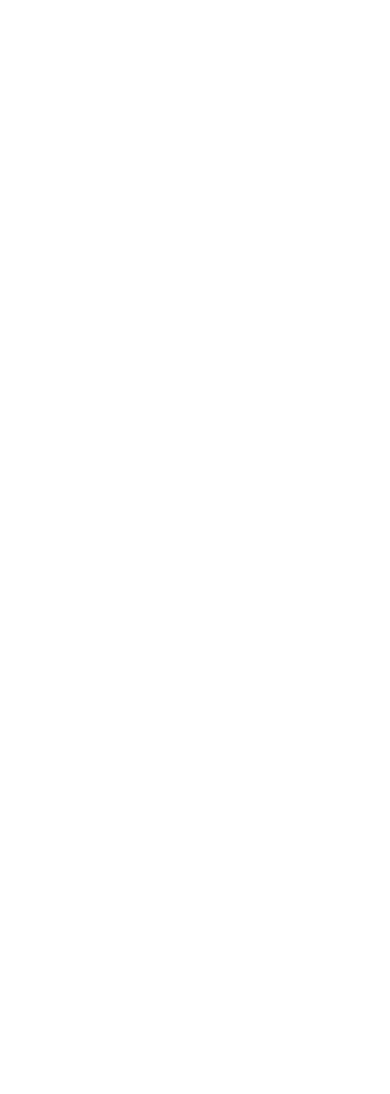
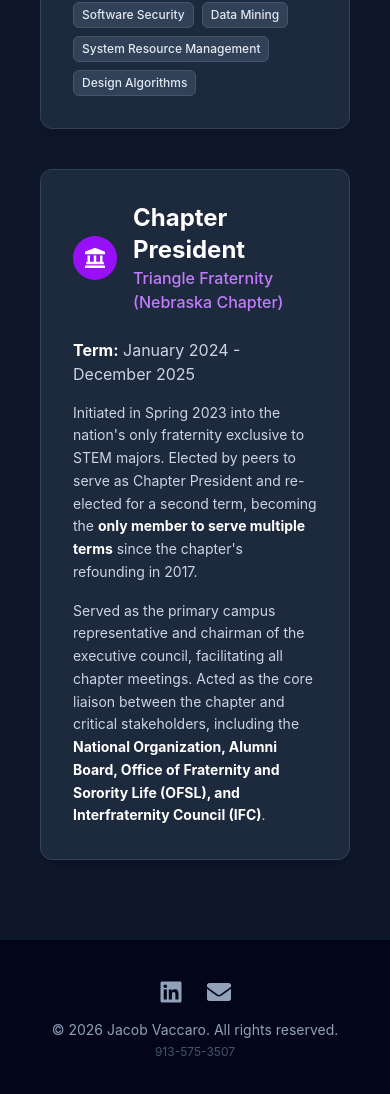
Before and after one commit to NaverJJV/naverjjv.github.io, a React (Vite) app: page / in a window 390 px wide. Shown: the part 8290-9384 px from the top of the page. Before the commit the page ends 7571 px from the top, so only its background shows below. Built offline with nearby package versions, Linux system fonts and the light colour scheme.

Commit message:
Add Education Section

```diff
--- a/src/App.jsx
+++ b/src/App.jsx
@@ -1,13 +1,40 @@
 import Hero from "./components/Hero";
 import Experience from "./components/Experience";
 import Projects from "./components/Projects";
+import Education from "./components/Education";
+import { FaLinkedin, FaEnvelope } from "react-icons/fa";
 
 function App() {
     return (
-        <main className="bg-slate-900">
+        <main className="bg-slate-900 min-h-screen font-sans">
             <Hero />
             <Experience />
             <Projects />
+            <Education />
+
+            <footer className="w-full py-10 bg-slate-950 text-center text-slate-400">
+                <div className="flex justify-center gap-6 mb-4 text-2xl">
+                    <a
+                        href="https://www.linkedin.com/in/jacobjvaccaro/"
+                        target="_blank"
+                        rel="noopener noreferrer"
+                        className="hover:text-blue-500 transition-colors"
+                        aria-label="LinkedIn"
+                    >
+                        <FaLinkedin />
+                    </a>
+                    <a
+                        href="mailto:jacobjvaccaro@gmail.com"
+                        className="hover:text-blue-500 transition-colors"
+                        aria-label="Email"
+                    >
+                        <FaEnvelope />
+                    </a>
+                </div>
+
+                <p className="text-sm">© {new Date().getFullYear()} Jacob Vaccaro. All rights reserved.</p>
+                <p className="mt-1 text-xs text-slate-600">913-575-3507</p>
+            </footer>
         </main>
     );
 }
--- /dev/null
+++ b/src/components/Education.jsx
@@ -0,0 +1,95 @@
+import { motion } from "framer-motion";
+import { FaGraduationCap, FaLandmark } from "react-icons/fa";
+
+const Education = () => {
+    const coursework = [
+        "Machine Learning",
+        "Azure Cloud Platforms",
+        "Database & System Design",
+        "Secure Software Engineering",
+        "Software Security",
+        "Data Mining",
+        "System Resource Management",
+        "Design Algorithms"
+    ];
+
+    return (
+        <section className="w-full py-20 bg-slate-900 text-slate-50">
+            <div className="max-w-6xl mx-auto px-10">
+                <h2 className="text-4xl font-extrabold text-center mb-16 text-white">
+                    Education & Leadership
+                </h2>
+
+                <div className="grid grid-cols-1 md:grid-cols-2 gap-10">
+
+                    {/* Education Card */}
+                    <motion.div
+                        initial={{ opacity: 0, x: -30 }}
+                        whileInView={{ opacity: 1, x: 0 }}
+                        viewport={{ once: true }}
+                        className="bg-slate-800 rounded-xl p-8 border border-slate-700 shadow-lg"
+                    >
+                        <div className="flex items-center gap-4 mb-6">
+                            <div className="p-3 bg-blue-600 rounded-full text-white text-xl">
+                                <FaGraduationCap />
+                            </div>
+                            <div>
+                                <h3 className="text-2xl font-bold text-white">Software Engineering, B.S.</h3>
+                                <p className="text-blue-400 font-medium">University of Nebraska-Lincoln</p>
+                            </div>
+                        </div>
+
+                        <div className="mb-6 space-y-2 text-slate-300">
+                            <p><strong className="text-white">College:</strong> School of Computing (College of Engineering)</p>
+                            <p><strong className="text-white">Expected Graduation:</strong> May 2026</p>
+                        </div>
+
+                        <div>
+                            <p className="text-sm font-semibold text-slate-400 mb-3 uppercase tracking-wider">Relevant Coursework</p>
+                            <div className="flex flex-wrap gap-2">
+                                {coursework.map((course, index) => (
+                                    <span key={index} className="text-xs font-medium px-2 py-1 bg-slate-700 border border-slate-600 rounded-md text-slate-200">
+                    {course}
+                  </span>
+                                ))}
+                            </div>
+                        </div>
+                    </motion.div>
+
+                    {/* Leadership Card */}
+                    <motion.div
+                        initial={{ opacity: 0, x: 30 }}
+                        whileInView={{ opacity: 1, x: 0 }}
+                        viewport={{ once: true }}
+                        className="bg-slate-800 rounded-xl p-8 border border-slate-700 shadow-lg"
+                    >
+                        <div className="flex items-center gap-4 mb-6">
+                            <div className="p-3 bg-purple-600 rounded-full text-white text-xl">
+                                <FaLandmark />
+                            </div>
+                            <div>
+                                <h3 className="text-2xl font-bold text-white">Chapter President</h3>
+                                <p className="text-purple-400 font-medium">Triangle Fraternity (Nebraska Chapter)</p>
+                            </div>
+                        </div>
+
+                        <div className="mb-4 space-y-2 text-slate-300">
+                            <p><strong className="text-white">Term:</strong> January 2024 - December 2025</p>
+                        </div>
+
+                        <p className="text-slate-300 text-sm leading-relaxed mb-4">
+                            Initiated in Spring 2023 into the nation's only fraternity exclusive to STEM majors. Elected by peers to serve as Chapter President and re-elected for a second term, becoming the <strong className="text-white">only member to serve multiple terms</strong> since the chapter's refounding in 2017.
+                        </p>
+
+                        <p className="text-slate-300 text-sm leading-relaxed">
+                            Served as the primary campus representative and chairman of the executive council, facilitating all chapter meetings. Acted as the core liaison between the chapter and critical stakeholders, including the <strong className="text-white">National Organization, Alumni Board, Office of Fraternity and Sorority Life (OFSL), and Interfraternity Council (IFC)</strong>.
+                        </p>
+                    </motion.div>
+
+                </div>
+            </div>
+        </section>
+    );
+};
+
+export default Education;
```
